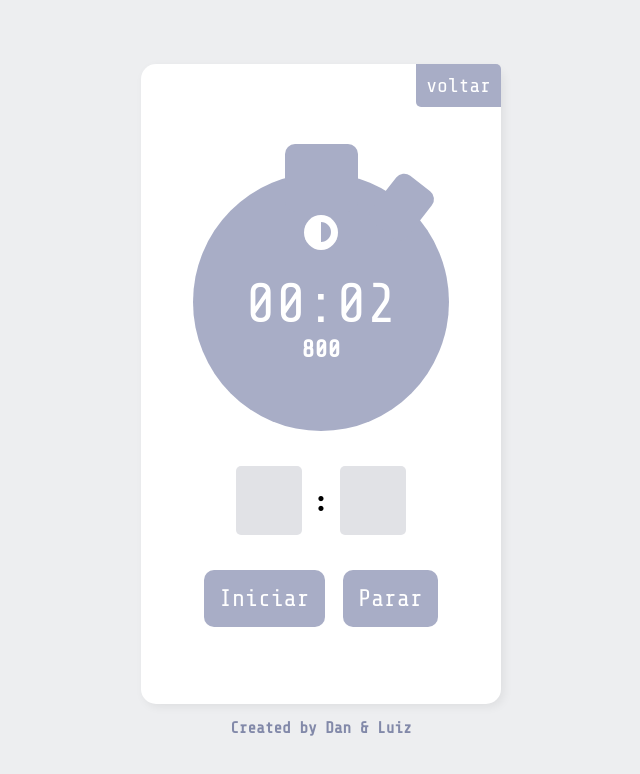
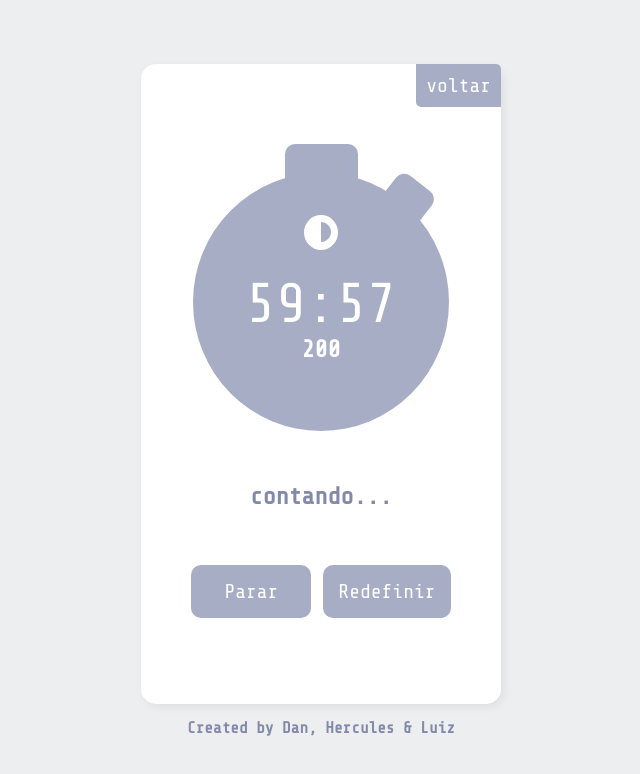
Before and after one commit to lfsmariz/stopWatchReact, a React (Create React App) app: page /countdown in a window 1280 px wide. Both pictures are taken after a click on the button "Iniciar". Shown: the top 774 px of the page, without its empty margins (319-959 px from the left). Built offline with nearby package versions, Linux system fonts and the light colour scheme.

Commit message:
Comitão dos 100%

```diff
--- a/src/Components/CountDown/index.jsx
+++ b/src/Components/CountDown/index.jsx
@@ -1,35 +1,61 @@
-import React, { useState, useEffect } from 'react'
-import { Link } from 'react-router-dom';
+import React, { useState, useEffect } from "react";
 import Voltar from '../Voltar'
+import "./style.css"
 import Screen from '../../Components/Screen'
-import './style.css'
 
-const Stopwatch = () => {
 
-  const initialState = 0
+const Countdown = () => {
+  const initialState = 0;
+  const initialInput = { hour: 0, minute: 0, second: 0 };
 
+  const [inputControl, setInputControl] = useState(initialInput);
   const [count, setCount] = useState(initialState);
   const [status, setStatus] = useState(false);
+  const [pause, setPause] = useState(false);
 
   useEffect(() => {
-    if (status) {
-      setTimeout(() => setCount(count + 10), 10)
+    const constConvert = { hour: 3600000, minute: 60000, second: 1000 };
+
+    if (status && pause) {
+      setTimeout(() => setCount(count - 10), 10);
+    } else if (!status) {
+      const totalTime =
+        inputControl.second * constConvert.second +
+        inputControl.minute * constConvert.minute +
+        inputControl.hour * constConvert.hour;
+      setCount(totalTime);
     }
-  }, [status, count])
+  }, [status, count, inputControl, pause]);
 
   const convertTime = (count) => {
+    const constConvert = { hour: 3600000, minute: 60000, second: 1000 };
 
-    const constConvert = { hour: 3600000, minute: 60000, second: 1000 }
-
-    const timeCon = { hour: 0, minute: 0, second: 0, milisecond: 0 }
+    const timeCon = { hour: 0, minute: 0, second: 0, milisecond: 0 };
 
     timeCon.hour = Math.floor(count / constConvert.hour);
-    timeCon.minute = Math.floor((count - timeCon.hour * constConvert.hour) / constConvert.minute);
-    timeCon.second = Math.floor((count - timeCon.hour * constConvert.hour - timeCon.minute * constConvert.minute) / constConvert.second);
-    timeCon.milisecond = Math.floor(count - timeCon.hour * constConvert.hour - timeCon.minute * constConvert.minute - timeCon.second * constConvert.second);
+    timeCon.minute = Math.floor(
+      (count - timeCon.hour * constConvert.hour) / constConvert.minute
+    );
+    timeCon.second = Math.floor(
+      (count -
+        timeCon.hour * constConvert.hour -
+        timeCon.minute * constConvert.minute) /
+      constConvert.second
+    );
+    timeCon.milisecond = Math.floor(
+      count -
+      timeCon.hour * constConvert.hour -
+      timeCon.minute * constConvert.minute -
+      timeCon.second * constConvert.second
+    );
 
     return timeCon;
-  }
+  };
+
+  const handleTime = ({ target }) => {
+    const { name, value } = target;
+    setInputControl({ ...inputControl, [name]: Number(value) });
+  };
 
   return (
     <Screen>
@@ -55,17 +81,99 @@ const Stopwatch = () => {
         </div>
 
         <div className="inputTime">
-          <input maxlength="2" type="text" /><h1>:</h1>
-          <input maxlength="2" type="text" />
+
+          {status
+            ? <h1 className="tooltip">contando...</h1>
+            : <>
+              <input
+                type="text"
+                placeholder="H"
+                name="hour"
+                maxlength="2"
+                onChange={handleTime}
+              />
+              <input
+                type="text"
+                placeholder="M"
+                name="minute"
+                maxlength="2"
+                onChange={handleTime}
+              />
+              <input
+                type="text"
+                placeholder="S"
+                name="second"
+                maxlength="2"
+                onChange={handleTime}
+              /></>}
+
+
         </div>
         <div>
-          <button onClick={() => setStatus(true)}>Iniciar</button>
-          <button onClick={() => setStatus(false)}>Parar</button>
+          <button
+            className="btnfix"
+            onClick={() => {
+              setStatus(true);
+              setPause(!pause);
+            }}
+          >
+            {pause ? 'Parar' : 'Iniciar'}
+          </button>
+          <button onClick={() => {
+            setStatus(false)
+            setPause(false)
+          }}>
+            Redefinir
+        </button>
         </div>
       </div>
-      <Link to="/">Voltar</Link>
     </Screen>
-  )
-}
+    //   <div>
+    //     <h1>{convertTime(count).hour}</h1>
+    //     <h1>{convertTime(count).minute}</h1>
+    //     <h1>{convertTime(count).second}</h1>
+    //     <p>{convertTime(count).milisecond}</p>
+    //     <input
+    //       type="number"
+    //       placeholder="Hour"
+    //       name="hour"
+    //       max="24"
+    //       min="0"
+    //       onChange={handleTime}
+    //     />
+    //     <input
+    //       type="number"
+    //       placeholder="Minute"
+    //       name="minute"
+    //       max="59"
+    //       min="0"
+    //       onChange={handleTime}
+    //     />
+    //     <input
+    //       type="number"
+    //       placeholder="Second"
+    //       name="second"
+    //       max="59"
+    //       min="0"
+    //       onChange={handleTime}
+    //     />
+    //     <button
+    //       onClick={() => {
+    //         setStatus(true);
+    //         setPause(!pause);
+    //       }}
+    //     >
+    //       {pause ? 'Parar': 'Iniciar'}
+    //     </button>
+    //     <button onClick={() => {
+    //       setStatus(false)
+    //       setPause(false)
+    //       }}>
+    //         Resetar
+    //     </button>
+    //     <Link to="/">Voltar</Link>
+    //   </div>
+  );
+};
 
-export default Stopwatch;
+export default Countdown;
--- a/src/Components/CountDown/style.css
+++ b/src/Components/CountDown/style.css
@@ -38,7 +38,7 @@
 .inputTime {
   display: flex;
   justify-content: space-between;
-  width: 50%;
+  width: 66%;
   margin-bottom: 30px;
 }
 
@@ -55,7 +55,15 @@
 }
 
 .SelectCountDown div:last-child {
-  width: 65%;
+  width: 72%;
   display: flex;
   justify-content: space-between;
 }
+.SelectCountDown div:last-child button {
+  font-size: 20px;
+}
+
+.btnfix {
+  text-align: center;
+  width: 120px;
+}
--- a/src/Components/StopWatch/style.css
+++ b/src/Components/StopWatch/style.css
@@ -44,3 +44,13 @@
   text-align: center;
   width: 120px;
 }
+.tooltip {
+  font-family: "Share Tech Mono", monospace;
+  width: 100%;
+  text-align: center;
+  font-size: 24px;
+  color: #8289a9;
+  height: 74px;
+  margin: 0;
+  line-height: 3;
+}
--- a/src/style.css
+++ b/src/style.css
@@ -35,7 +35,7 @@ button:hover {
 
 .monitor::after {
   margin-top: 15px;
-  content: "Created by Dan & Luiz";
+  content: "Created by Dan, Hercules & Luiz";
   font-family: "Share Tech Mono", monospace;
   color: #8289a9;
   font-weight: 800;
```
Also changed, not shown: src/Components/Countdown/index.jsx (deleted, +0 -106 lines), src/Components/StopWatch/index.jsx (+0 -9 lines).
